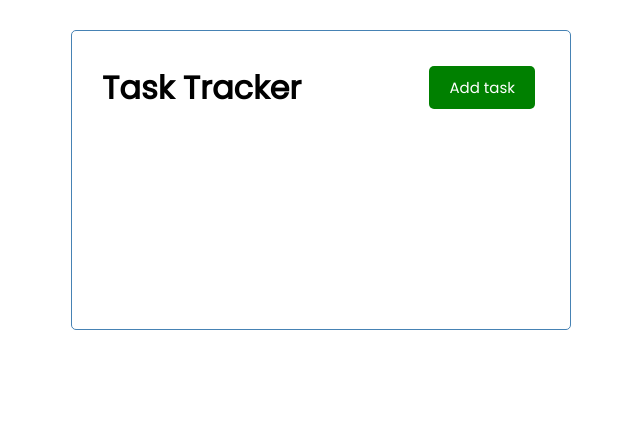
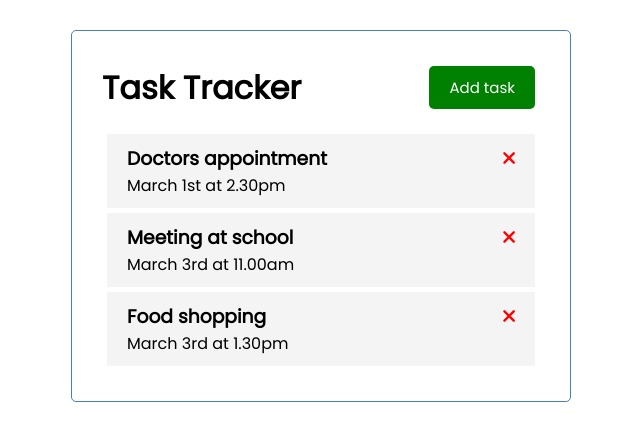
Before and after one commit to Joe-Isaac/simple-Vue-task-tracker, a Vue app: page / in a window 1280 px wide. Shown: the top 440 px of the page, without its empty margins (319-959 px from the left). Built offline with nearby package versions, Linux system fonts and the light colour scheme.

Commit message:
commit from second station

```diff
--- a/public/index.html
+++ b/public/index.html
@@ -5,6 +5,8 @@
     <meta http-equiv="X-UA-Compatible" content="IE=edge">
     <meta name="viewport" content="width=device-width,initial-scale=1.0">
     <link rel="icon" href="<%= BASE_URL %>favicon.ico">
+    <link rel="stylesheet"
+    href="https://cdnjs.cloudflare.com/ajax/libs/font-awesome/6.1.2/css/all.min.css" integrity="sha512-1sCRPdkRXhBV2PBLUdRb4tMg1w2YPf37qatUFeS7zlBy7jJI8Lf4VHwWfZZfpXtYSLy85pkm9GaYVYMfw5BC1A==" crossorigin="anonymous" referrerpolicy="no-referrer" />
     <title><%= htmlWebpackPlugin.options.title %></title>
   </head>
   <body>
--- a/src/App.vue
+++ b/src/App.vue
@@ -1,18 +1,51 @@
 <template>
 <div class="container">
-  <Header title="Task Tracker"/>
-  </div>
+    <Header title="Task Tracker"/>
+    <Tasks :tasks="tasks"/>
+ </div>
 </template>
 
 <script>
 import Header from './components/Header'
+import Tasks from './components/Tasks.vue';
 
 export default {
   name: 'App',
   components: {
     Header,
+    Tasks,
+    Tasks
+},
+data() {
+  return {
+    tasks: []
+  }
+},
+created(){
+  this.tasks = [
+    {
+      id: 1,
+      text: 'Doctors appointment',
+      day: 'March 1st at 2.30pm',
+      reminder: true,
+    },
+    {
+      id: 2,
+      text: 'Meeting at school',
+      day: 'March 3rd at 11.00am',
+      reminder: true,
+    },
+    {
+      id: 3,
+      text: 'Food shopping',
+      day: 'March 3rd at 1.30pm',
+      reminder: false,
+    },
+  ]
 }
 }
+
+
 </script>
 
 <style>
--- a/src/components/Button.vue
+++ b/src/components/Button.vue
@@ -1,5 +1,5 @@
 <template>
-    <button :style="{background: colour}" class="btn">{{text}}</button>
+    <button @click="onClick()" :style="{background: colour}" class="btn">{{text}}</button>
 </template>
 
 <script>
@@ -8,6 +8,11 @@
     props: {
         text: String,
         colour: String,
+    },
+    methods: {
+        onClick() {
+            console.log("Button clicked")
+        }
     }
 }
 </script>
--- /dev/null
+++ b/src/components/Task.vue
@@ -0,0 +1,42 @@
+<template>
+<div class="task">
+    <h3>{{task.text}}
+    <i class="fas fa-times"></i>
+    </h3>
+    <p>{{task.day}}</p>
+
+</div>
+</template>
+
+<script>
+
+export default {
+    name: 'Task',
+    props: {
+        task: Object,
+    }
+}
+</script>
+
+<style scoped>
+.fas{
+    color: red;
+}
+
+.task{
+    background: #f4f4f4;
+    margin: 5px;
+    padding: 10px 20px;
+    cursor: pointer;
+}
+
+.task.reminder{
+    border-left: 5px solid green;
+}
+
+.task h3{
+    display: flex;
+    align-items: center;
+    justify-content: space-between;
+}
+</style>
--- /dev/null
+++ b/src/components/Tasks.vue
@@ -0,0 +1,19 @@
+<template>
+    <div :key="task.id" v-for="task in tasks">
+    <Task :task="task"/>
+    </div>
+</template>
+
+<script>
+import Task from './Task.vue'
+
+export default {
+    name: 'Tasks',
+    props: {
+        tasks: Array,
+    },
+    components: {
+        Task
+    }
+}
+</script>
```
Also changed, not shown: 1 other file (tests, documents, lock files or other folders).
